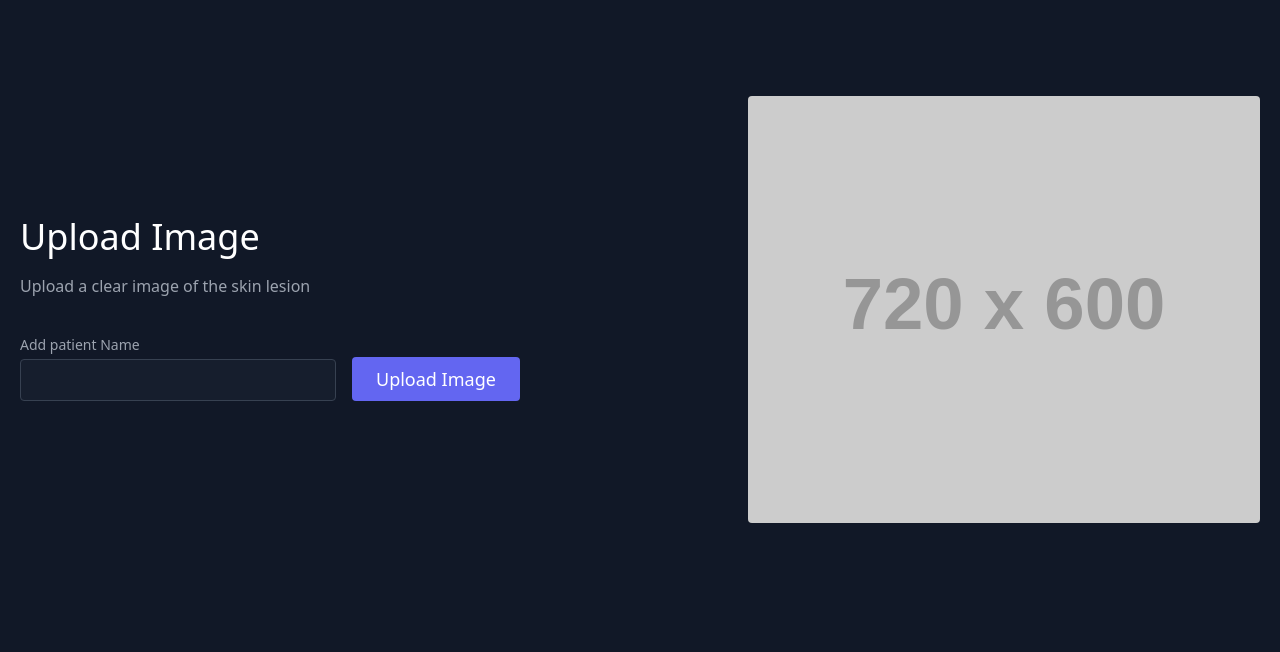
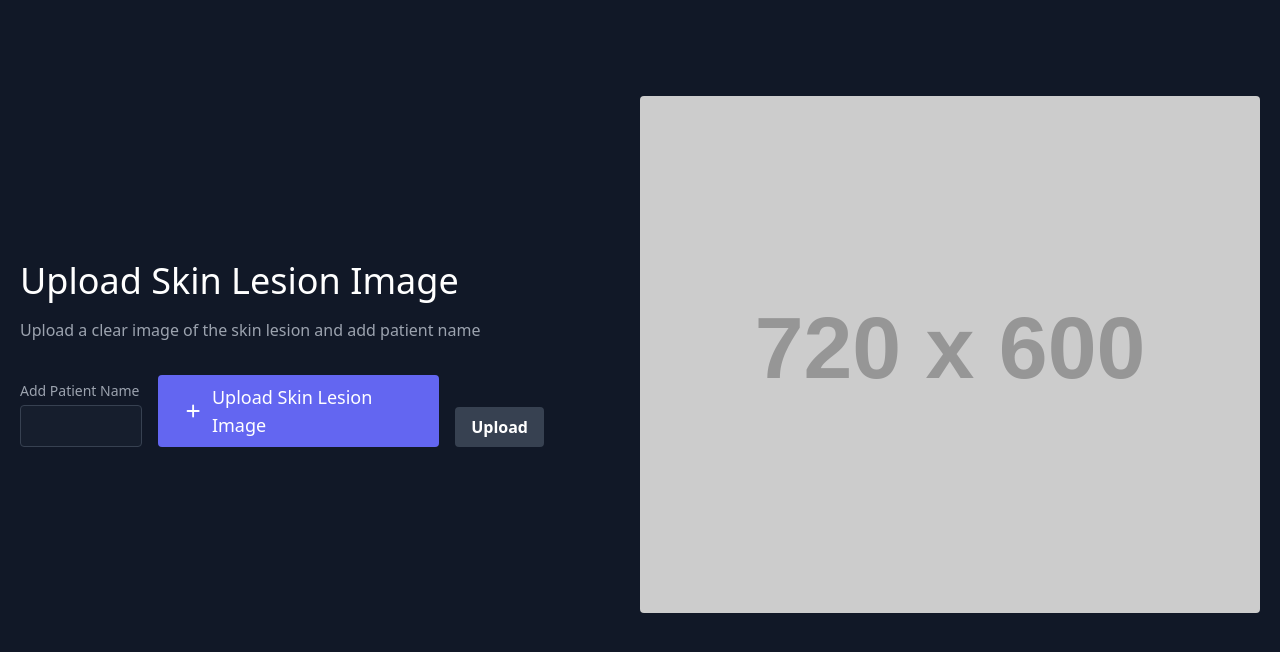
Before and after one commit to DITI2209/DermaAssist, a plain HTML site: page templates/upload.html in a window 1280 px wide. Drawn offline with nearby package versions, Linux system fonts and the light colour scheme; placeholder pictures from the web are drawn by us.

Commit message:
some changes

```diff
--- a/templates/upload.html
+++ b/templates/upload.html
@@ -1,45 +1,63 @@
 <!DOCTYPE html>
-<html lang="en" >
+<html lang="en">
   <head>
-  <meta charset="UTF-8">
+    <meta charset="UTF-8" />
     <title>DermaAssist</title>
-  <link rel='stylesheet' href='https://cdnjs.cloudflare.com/ajax/libs/tailwindcss/2.0.2/tailwind.min.css'>
-
+    <link
+      rel="stylesheet"
+      href="https://cdnjs.cloudflare.com/ajax/libs/tailwindcss/2.0.2/tailwind.min.css"
+    />
   </head>
-<body  class="bg-gray-900">
   <body class="bg-gray-900">
     <section class="text-gray-400 bg-gray-900 body-font">
-          <div class="container mx-auto flex px-5 py-24 md:flex-row flex-col items-center">
-            <div class="lg:flex-grow md:w-1/2 lg:pr-24 md:pr-16 flex flex-col md:items-start md:text-left mb-16 md:mb-0 items-center text-center">
-              <h1 class="title-font sm:text-4xl text-3xl mb-4 font-medium text-white">Upload Image</h1>
-              <p class="mb-8 leading-relaxed">Upload a clear image of the skin lesion</p>
-              <div class="flex w-full md:justify-start justify-center items-end">
-                <div class="relative mr-4 md:w-full lg:w-full xl:w-1/2 w-2/4">
-                  <label for="hero-field" class="leading-7 text-sm text-gray-400">Add patient Name</label>
-                  <input type="text" id="hero-field" name="hero-field" class="w-full bg-gray-800 rounded bg-opacity-40 border border-gray-700 focus:ring-2 focus:ring-indigo-900 focus:bg-transparent focus:border-indigo-500 text-base outline-none text-gray-100 py-1 px-3 leading-8 transition-colors duration-200 ease-in-out">
+      <div class="container mx-auto flex flex-col md:flex-row items-center justify-center py-24 px-5">
+        <div class="md:w-1/2 lg:pr-24 md:pr-16 flex flex-col items-start text-left mb-16 md:mb-0">
+          <h1 class="title-font sm:text-4xl text-3xl mb-4 font-medium text-white">
+            Upload Skin Lesion Image
+          </h1>
+          <p class="mb-8 leading-relaxed">
+            Upload a clear image of the skin lesion and add patient name
+          </p>
+          <form action="upload_to_db" method="POST" enctype="multipart/form-data" class="flex w-full md:justify-start justify-center items-end">
+            <div class="relative mr-4 md:w-1/2 lg:w-1/3 xl:w-1/4 w-2/4">
+              <label for="patient-name" class="leading-7 text-sm text-gray-400">Add Patient Name</label>
+              <input type="text" id="patient-name" name="patient-name" class="w-full bg-gray-800 rounded bg-opacity-40 border border-gray-700 focus:ring-2 focus:ring-indigo-900 focus:bg-transparent focus:border-indigo-500 text-base outline-none text-gray-100 py-1 px-3 leading-8 transition-colors duration-200 ease-in-out"/>
             </div>
-                <!-- Replace the button with an input element of type file -->
-                <form>
-                <!-- <div class="inline-flex text-white bg-indigo-500 border-0 py-2 px-6 focus:outline-none hover:bg-indigo-600 rounded text-lg">
-                  <label for="image-upload" class="cursor-pointer">Upload Image</label>
-                  <input type="file" accept="image/*" class="hidden">
+            <div class="inline-flex items-center justify-center text-white bg-indigo-500 border-0 py-2 px-6 focus:outline-none hover:bg-indigo-600 rounded text-lg">
+              <label for="skin-image-upload" class="cursor-pointer flex items-center">
+                <svg xmlns="http://www.w3.org/2000/svg" class="h-6 w-6 mr-2" fill="none" viewBox="0 0 24 24" stroke="currentColor">
+                  <path stroke-linecap="round" stroke-linejoin="round" stroke-width="2" d="M12 6v6m0 0v6m0-6h6m-6 0H6"/>
+                </svg>
+                Upload Skin Lesion Image
+              </label>
+              <input type="file" name="skin" accept="image/*" class="hidden" id="skin-image-upload" onchange="previewImage(event)"/>
             </div>
-                </form> -->
-              <!-- </div> -->
-              <form action="/upload" method="post">
-                <div class="inline-flex text-white bg-indigo-500 border-0 py-2 px-6 focus:outline-none hover:bg-indigo-600 rounded text-lg">
-                <label for="image-upload">Upload Image</label>
-                <input type="file" id="file" name="file" class="hidden">
-                </div>
+            <button type="submit" class="bg-gray-700 hover:bg-gray-800 text-white font-bold py-2 px-4 rounded transition duration-200 ml-4">Upload</button>
           </form>
         </div>
+        <div class="md:w-1/2 w-5/6">
+          <img id="image-preview" class="object-cover object-center rounded" alt="hero" src="https://dummyimage.com/720x600"/>
+          <div class="mt-4" id="button-container" style="display: none;">
+            <button id="process-button" class="bg-gray-700 hover:bg-gray-800 text-white font-bold py-2 px-4 rounded transition duration-200">Process Image</button>
           </div>
-            <div class="lg:max-w-lg lg:w-full md:w-1/2 w-5/6">
-              <img id="image-preview" class="object-cover object-center rounded" alt="hero" src="https://dummyimage.com/720x600">
           </div>
           </div>
           </section>
-      </body>
+    <script>
+      function previewImage(event) {
+        const input = event.target;
+        const preview = document.getElementById("image-preview");
+        const buttonContainer = document.getElementById("button-container");
 
-</body>
-</html>
+        if (input.files && input.files[0]) {
+          const reader = new FileReader();
+
+          reader.onload = function () {
+            preview.src = reader.result;
+            buttonContainer.style.display = "block";
+          };
+
+          reader.readAsDataURL(input.files[0]);
+        }
+      }
+    </script>
```
Lines whose indentation alone changed are shown as unchanged.
